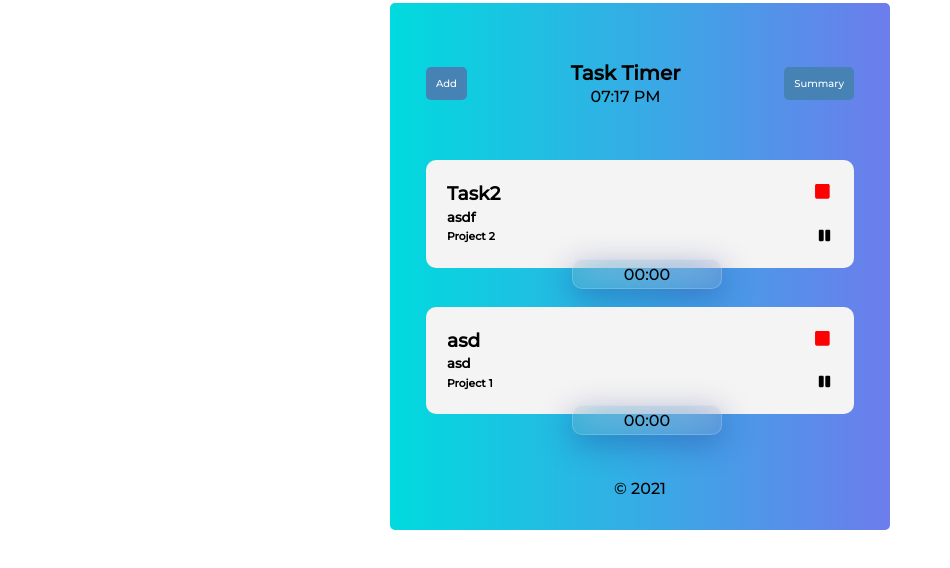
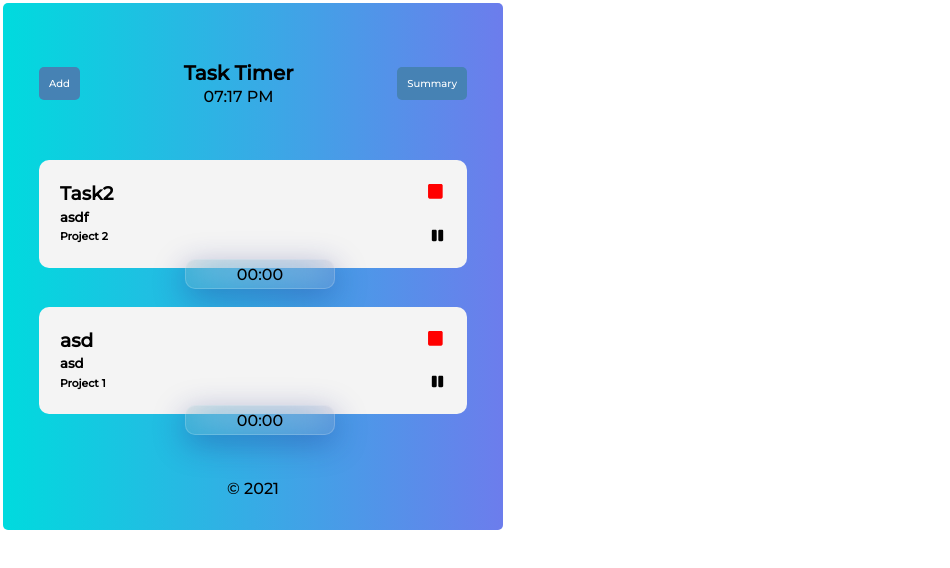
Before and after one commit to esabaliauskaite/task-timer, a React (Create React App) app: page / in a window 1280 px wide. Shown: the top 568 px of the page, without its empty margins (0-950 px from the left). Built offline with nearby package versions, Linux system fonts and the light colour scheme; data requests are answered from the project's data file.

Commit message:
improved ui

```diff
--- a/src/index.css
+++ b/src/index.css
@@ -19,7 +19,7 @@ body {
 }
 .container {
   max-width: 500px;
-  margin:auto;
+  margin:0px;
   overflow: auto;
   min-height: 300px;
   padding: 30px;
```
